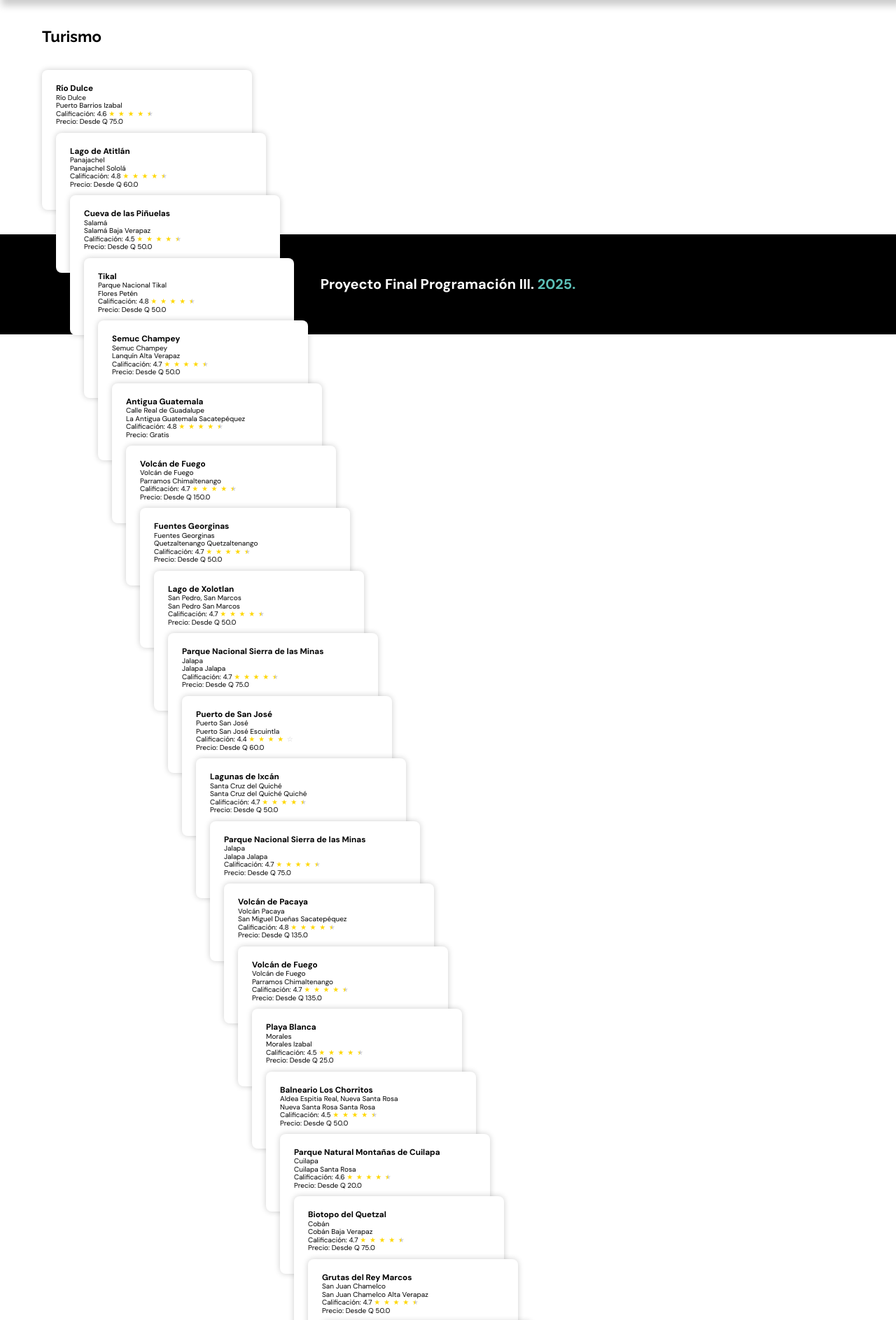
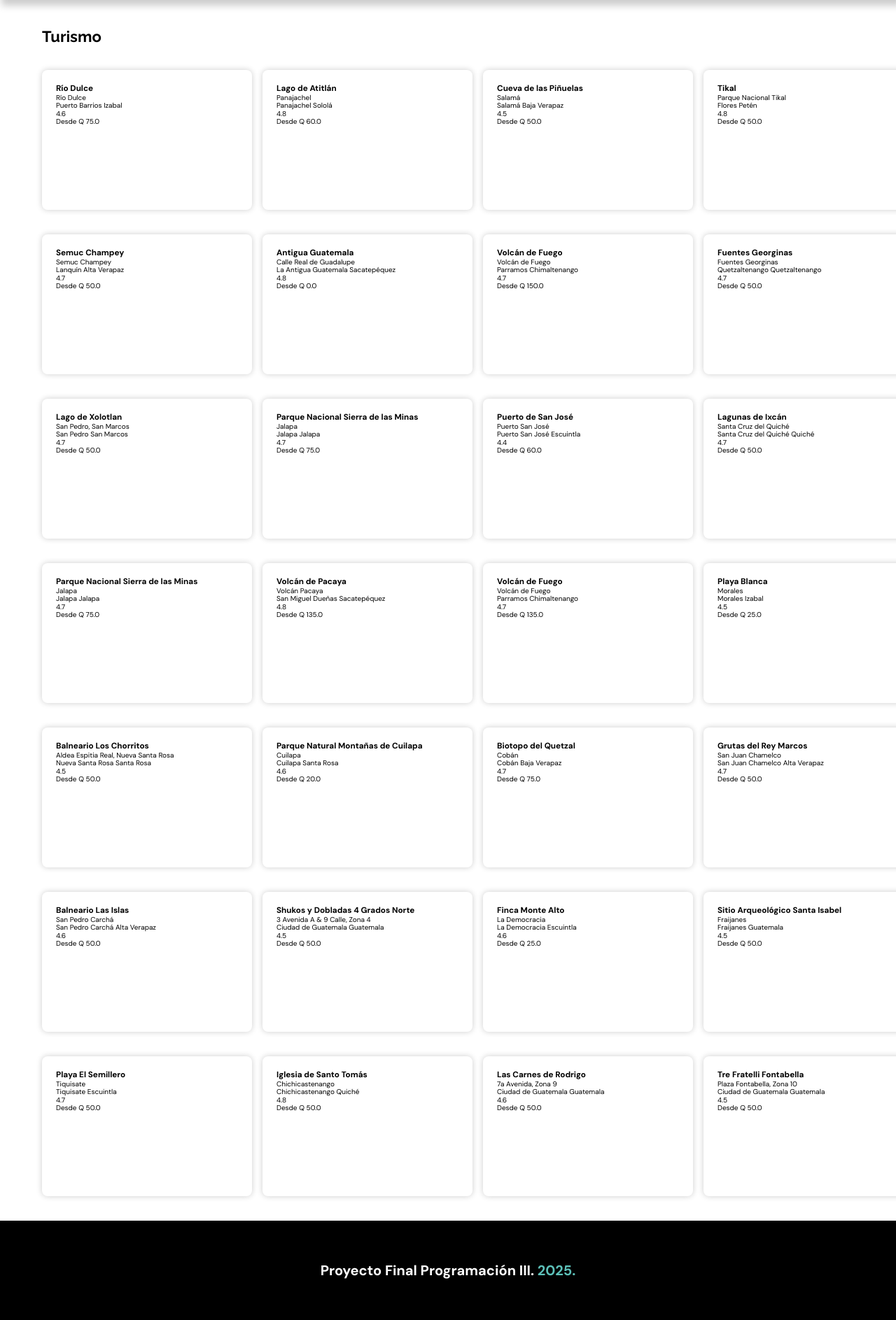
Before and after one commit to esotoUMG/proyectoFinal, a Flask app: page /lugares/filtro?tipo=turismo in a window 1280 px wide. Shown: the part 129-2016 px from the top of the page at 70% size. Run offline with Flask 3, Linux system fonts and the light colour scheme; some web fonts are replaced.

Commit message:
Simplificar la presentación de hospedajes en las plantillas de filtro, eliminando detalles redundantes y mejorando la legibilidad de calificaciones y precios.

```diff
--- a/templates/hospedajes_filtro.html
+++ b/templates/hospedajes_filtro.html
@@ -11,31 +11,11 @@
         {% for lugar in hospedajes %}
           <div class="lugar-card" data-nombre="{{ lugar.nombre }}">
             <h3>{{ lugar.nombre }}</h3>
-            <p> {{ lugar.direccion }}</p>
-            <p> {{ lugar.municipio }} {{ lugar.departamento }}</p>
-            <p>
-              Calificación: {{ lugar.calificacion }}
-              <span class="estrellas">
-                {% set cal = lugar.calificacion %}
-                {% for i in range(1, 6) %}
-                  {% if cal >= i %}
-                    <span class="estrella llena">&#9733;</span>
-                  {% elif cal + 0.5 >= i %}
-                    <span class="estrella media">&#9733;</span>
-                  {% else %}
-                    <span class="estrella vacia">&#9734;</span>
-                  {% endif %}
-                {% endfor %}
-              </span>
-            </p>
-            <p>
-              Precio:
-              {% if lugar.precio == 0 %}
-                Gratis
-              {% else %}
-                Desde Q {{ lugar.precio }}
-              {% endif %}
-            </p>
+            <p>{{ lugar.direccion }}</p>
+            <p>{{ lugar.municipio }} {{ lugar.departamento }}</p>
+            <p>{{ lugar.calificacion }}</p>
+            <p>Desde Q {{ lugar.precio }}</p>
+          </div>
         {% endfor %}
       </div>
       {% else %}
```
Also changed, not shown: templates/lugares_filtro.html (+2 -16 lines).
